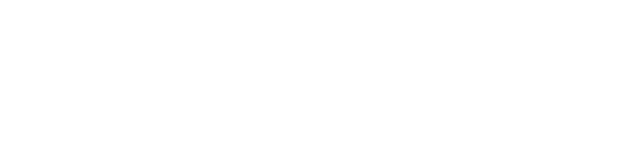
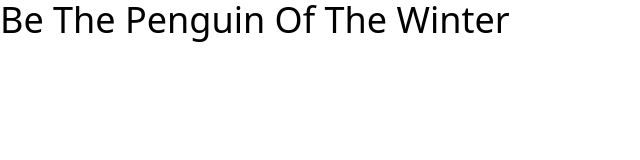
Before and after one commit to Zakir44/Penguin-Fashion-Tailwind, a plain HTML site: page index.html in a window 1280 px wide. Shown: the whole page, without its empty margins (0-640 px from the left). Drawn offline with nearby package versions, Linux system fonts and the light colour scheme.

Commit message:
Adding javascript

```diff
--- a/index.html
+++ b/index.html
@@ -3,9 +3,22 @@
 <head>
     <meta charset="UTF-8">
     <meta name="viewport" content="width=device-width, initial-scale=1.0">
-    <title>Document</title>
+    <title>Penguin_Fashion</title>
+    <script src="https://cdn.tailwindcss.com"></script>
 </head>
 <body>
+    <header>
+   <div>
+      <div>
+       <h1 class="text-4xl">Be The Penguin Of The Winter</h1>
+      </div>
+      <div>
 
+      </div>
+   </div>
+    </header>
+    <main>
+
+    </main>
 </body>
 </html>
--- /dev/null
+++ b/tailwind.config..js
@@ -0,0 +1,8 @@
+/** @type {import('tailwindcss').Config} */
+module.exports = {
+    content: ["./src/**/*.{html,js}"],
+    theme: {
+      extend: {},
+    },
+    plugins: [],
+  }
```
